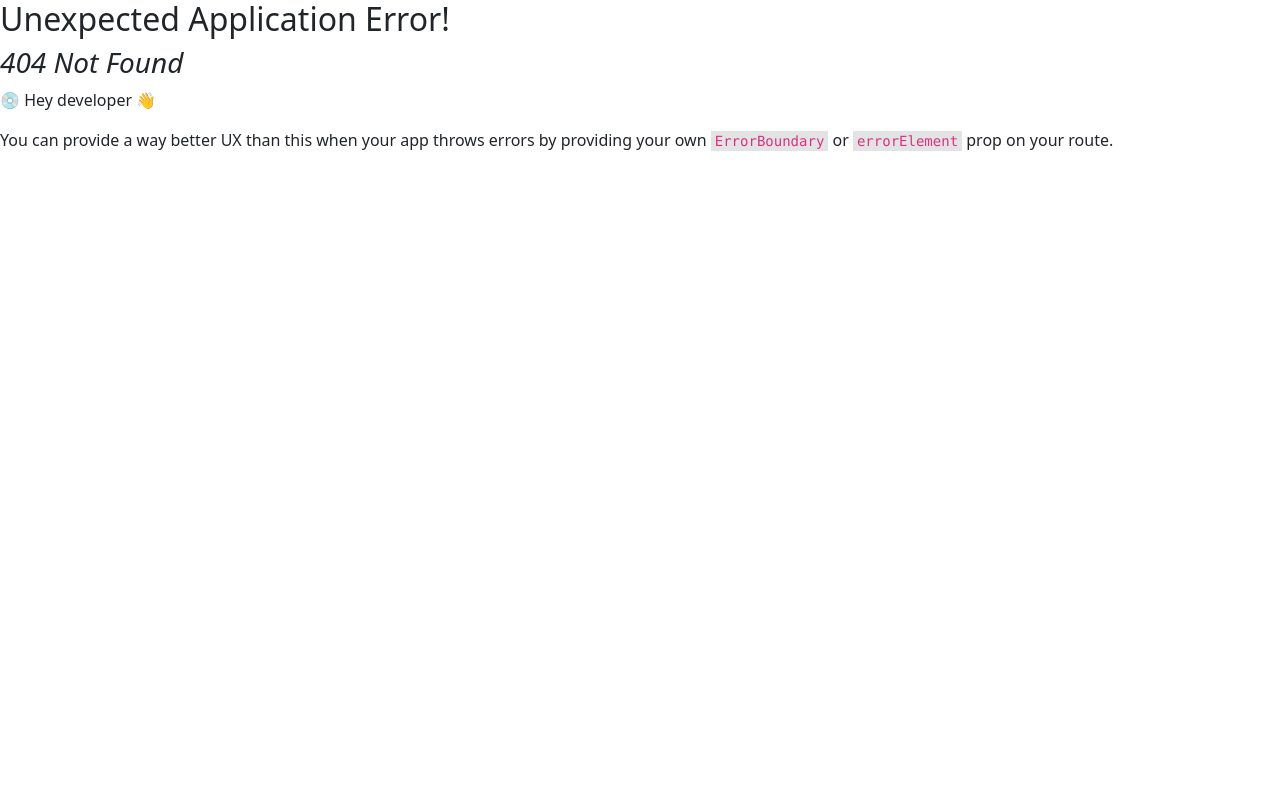
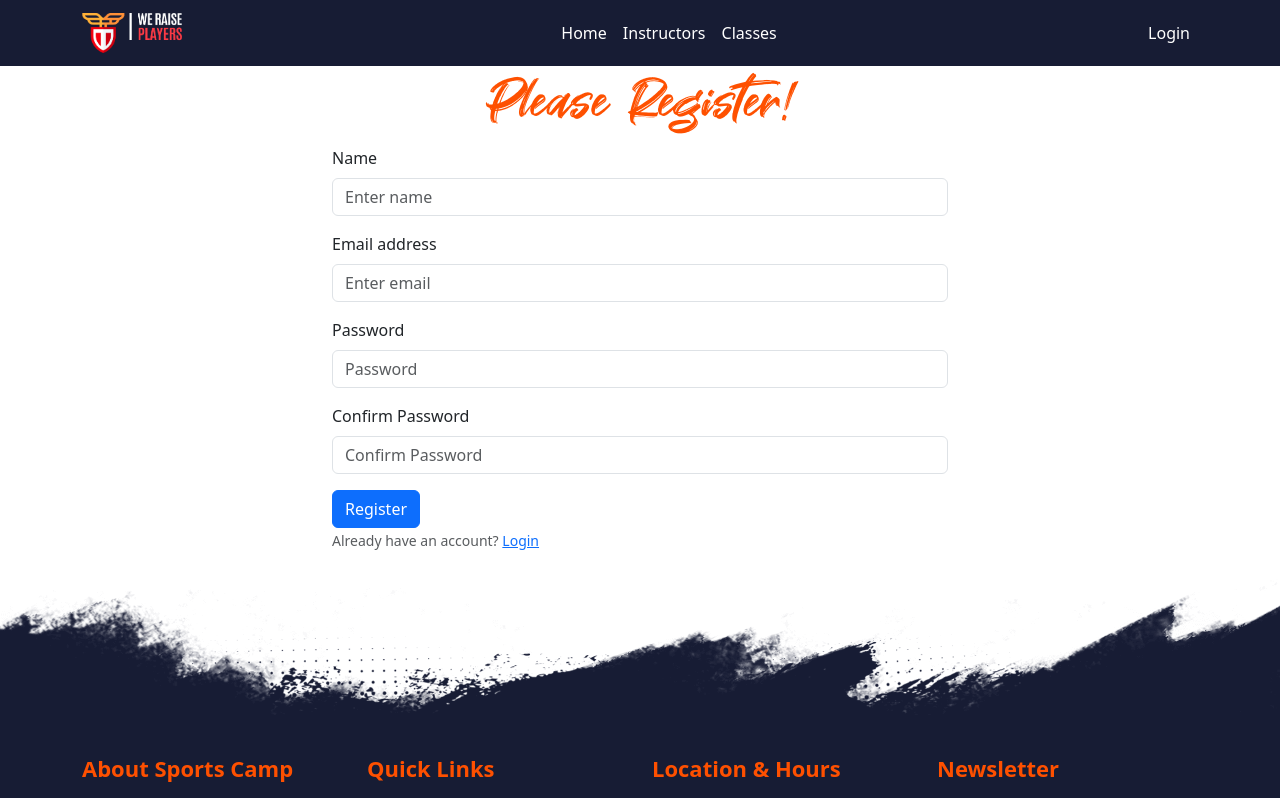
Before and after one commit to ahbanna/sports-camp-client, a React (Vite) app: page /register in a window 1280 px wide. Before the commit this address had no page. Shown: the top 798 px of the page. Built offline with nearby package versions, Linux system fonts and the light colour scheme.

Commit message:
login and register page design

```diff
--- a/package.json
+++ b/package.json
@@ -11,11 +11,13 @@
   },
   "dependencies": {
     "bootstrap": "^5.3.0",
+    "firebase": "^9.22.1",
     "localforage": "^1.10.0",
     "match-sorter": "^6.3.1",
     "react": "^18.2.0",
     "react-bootstrap": "^2.7.4",
     "react-dom": "^18.2.0",
+    "react-hook-form": "^7.44.3",
     "react-icons": "^4.9.0",
     "react-responsive-carousel": "^3.2.23",
     "react-router-dom": "^6.12.0",
--- /dev/null
+++ b/src/pages/Login/Login.css
@@ -0,0 +1,39 @@
+.login-area {
+  padding: 50px 0;
+}
+.login-area .container {
+  border: 1px solid #ff4646;
+  padding: 20px 50px;
+}
+.login-area .heading-title {
+  font-size: 60px;
+  text-align: center;
+}
+.login-area p {
+  letter-spacing: 8px;
+  margin-bottom: 7px;
+  color: #ff4646;
+  font-weight: 500;
+  text-align: center;
+}
+.login-area label {
+  font-weight: 600;
+}
+.login-area form {
+  padding: 20px 0;
+}
+/* .login-area button {
+  background: #ff4646;
+  border: 0;
+  padding: 8px 20px;
+  color: #fff;
+  font-weight: 600;
+  transition: 0.3s;
+  width: 100%;
+  border-radius: 0;
+}
+.login-area button:hover {
+  background: #253b70;
+  border-radius: 20px;
+  transition: 0.3s;
+} */
--- /dev/null
+++ b/src/pages/Login/Login.jsx
@@ -0,0 +1,62 @@
+import React from "react";
+import "./Login.css";
+import { Button, Form } from "react-bootstrap";
+import { Link } from "react-router-dom";
+import { FaGoogle } from "react-icons/fa";
+import { useForm } from "react-hook-form";
+
+const Login = () => {
+  const {
+    register,
+    handleSubmit,
+    watch,
+    formState: { errors },
+  } = useForm();
+  const handleLogin = (data) => {
+    console.log(data);
+  };
+  return (
+    <div className="login-area">
+      <div className="container w-50 mx-auto">
+        <h3 className="heading-title">Please Login!</h3>
+        <Form onSubmit={handleSubmit(handleLogin)}>
+          <Form.Group className="mb-3" controlId="formBasicEmail">
+            <Form.Label>Email address</Form.Label>
+            <Form.Control
+              type="email"
+              placeholder="Enter email"
+              {...register("email", { required: true })}
+            />
+          </Form.Group>
+
+          <Form.Group className="mb-3" controlId="formBasicPassword">
+            <Form.Label>Password</Form.Label>
+            <Form.Control
+              type="password"
+              placeholder="Password"
+              {...register("password", { required: true })}
+            />
+          </Form.Group>
+          <Button variant="primary" type="submit">
+            Login
+          </Button>
+          <div>
+            <Form.Text>
+              Don't have an account? <Link to="/register">Register</Link>
+            </Form.Text>
+            <p className="text-success"></p>
+            <p className="error-msg"></p>
+          </div>
+        </Form>
+        <div className="google-login">
+          <h4>OR</h4>
+          <Button onClick="">
+            <FaGoogle></FaGoogle> Login With Google
+          </Button>
+        </div>
+      </div>
+    </div>
+  );
+};
+
+export default Login;
--- /dev/null
+++ b/src/pages/Register/Register.css
@@ -0,0 +1,4 @@
+.register-area .heading-title {
+  font-size: 60px;
+  text-align: center;
+}
--- /dev/null
+++ b/src/pages/Register/Register.jsx
@@ -0,0 +1,101 @@
+import React from "react";
+import "./Register.css";
+import { Button, Form } from "react-bootstrap";
+import { Link } from "react-router-dom";
+import { useForm } from "react-hook-form";
+const Register = () => {
+  // TODO reset have to apply
+  const {
+    register,
+    handleSubmit,
+    watch,
+    formState: { errors },
+  } = useForm();
+  const onSubmit = (data) => {
+    console.log(data);
+  };
+  return (
+    <div className="register-area">
+      <div className="container w-50 mx-auto">
+        <h3 className="heading-title">Please Register!</h3>
+        <Form onSubmit={handleSubmit(onSubmit)}>
+          <Form.Group className="mb-3" controlId="formBasicEmail">
+            <Form.Label>Name</Form.Label>
+            <Form.Control
+              type="text"
+              placeholder="Enter name"
+              {...register("name", { required: true })}
+            />
+            {errors.name && (
+              <span className="text-danger">Email is required</span>
+            )}
+          </Form.Group>
+          <Form.Group className="mb-3" controlId="formBasicEmail">
+            <Form.Label>Email address</Form.Label>
+            <Form.Control
+              type="email"
+              placeholder="Enter email"
+              {...register("email", { required: true })}
+            />
+            {errors.email && (
+              <span className="text-danger">Email is required</span>
+            )}
+          </Form.Group>
+
+          <Form.Group className="mb-3" controlId="formBasicPassword">
+            <Form.Label>Password</Form.Label>
+            <Form.Control
+              type="password"
+              name="password"
+              placeholder="Password"
+              {...register("password", {
+                required: true,
+                required: true,
+                minLength: 6,
+                maxLength: 9,
+                pattern: /(?=.*[A-Z])(?=.*[!@#$&*])(?=.*[0-9])/,
+              })}
+            />
+            {errors.password && (
+              <span className="text-danger">
+                Password requires at least 6 characters, one uppercase, and one
+                special character
+              </span>
+            )}
+          </Form.Group>
+          <Form.Group className="mb-3" controlId="formBasicConfirmPassword">
+            <Form.Label>Confirm Password</Form.Label>
+            <Form.Control
+              type="password"
+              name="confirmPassword"
+              placeholder="Confirm Password"
+              {...register("confirmPassword", {
+                required: true,
+                validate: (value) => value === watch("password"), // Check if the value matches the password field
+              })}
+            />
+            {errors.confirmPassword && (
+              <span className="text-danger">
+                {errors.confirmPassword.type === "required"
+                  ? "Confirm Password is required"
+                  : "Passwords do not match"}
+              </span>
+            )}
+          </Form.Group>
+          <Button variant="primary" type="submit">
+            Register
+          </Button>
+          <div>
+            <Form.Text>
+              Already have an account? <Link to="/login">Login</Link>
+            </Form.Text>
+            <p className="text-success"></p>
+            <p className="error-msg"></p>
+          </div>
+        </Form>
+      </div>
+    </div>
+  );
+};
+
+export default Register;
```
Also changed, not shown: src/Routes/Routes.jsx (+10 -0 lines), src/firebase/firebase.config.js (added, +18 -0 lines), 1 other file (tests, documents, lock files or other folders).
